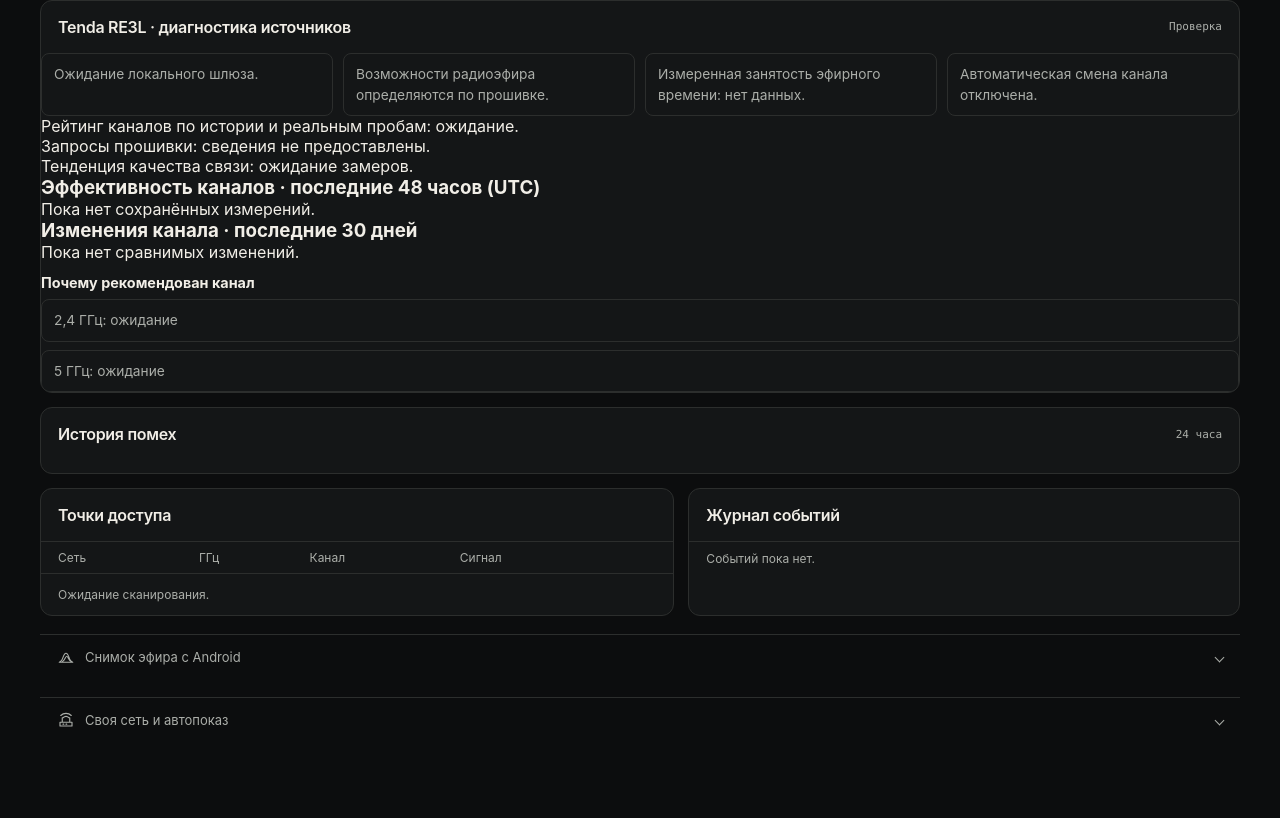
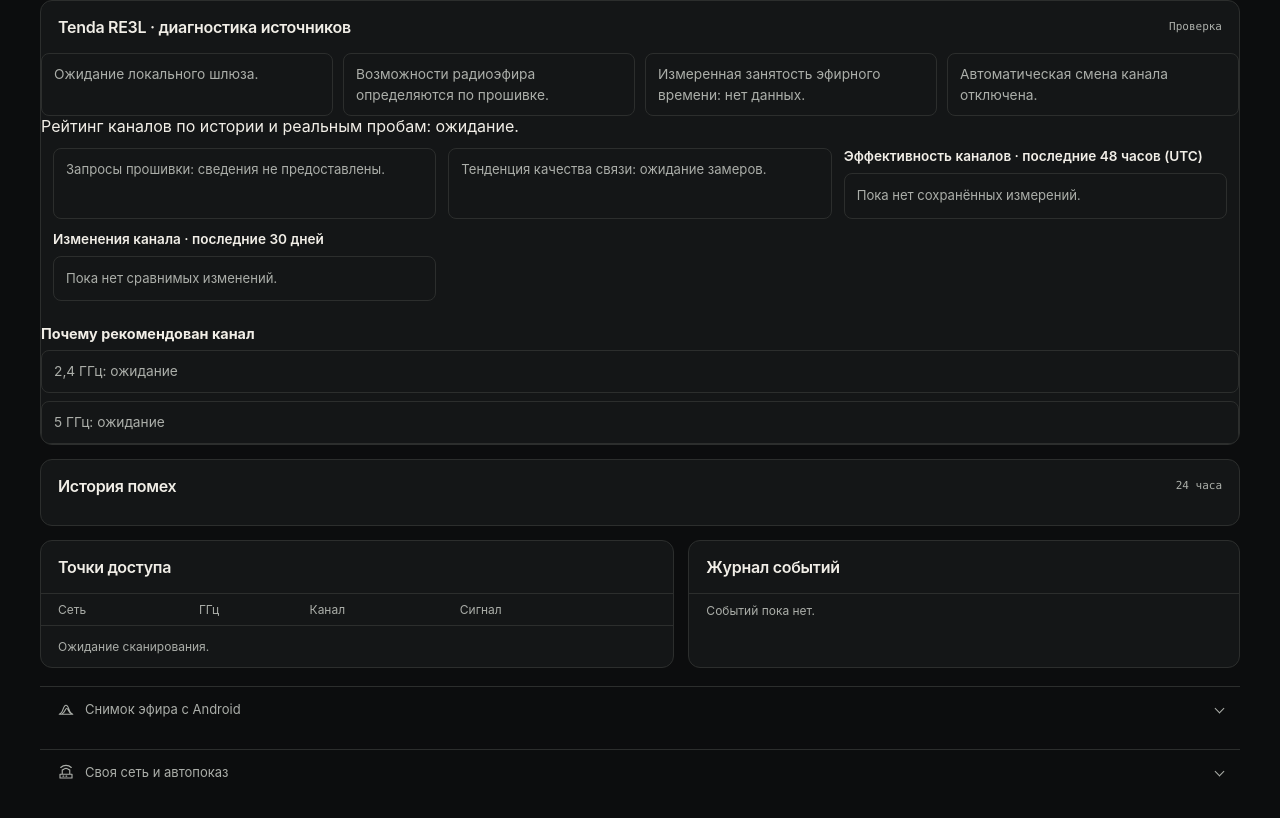
Before and after one commit to Aspksa/-Wi-Fi, a plain HTML site: page web/index.html in a window 1280 px wide. Shown: the part 990-1808 px from the top of the page. Before the commit the page ends 1768 px from the top, so only its background shows below. Drawn offline with Linux system fonts and the light colour scheme; no server answers.

Commit message:
Wi-Fi v2.1: тренды, история каналов, диагностика API и восстановление сканирования

```diff
--- a/web/app.css
+++ b/web/app.css
@@ -165,3 +165,10 @@ tr.stale { color: var(--dim); }
 .router-insight-grid p,.router-evidence p{margin:0;padding:10px 12px;color:var(--muted,#a7afa5);font-size:.86rem;line-height:1.5;border:1px solid var(--line,#34392e);border-radius:8px;overflow-wrap:anywhere}
 .router-evidence{margin-top:12px;display:grid;gap:8px}
 .router-evidence strong{font-size:.9rem}
+
+.router-v21{padding:12px;display:grid;gap:12px;grid-template-columns:repeat(auto-fit,minmax(min(100%,300px),1fr))}
+.router-v21 > p{margin:0;line-height:1.55}
+.router-v21 > div{min-width:0}
+.router-v21 h3{font-size:.85rem;font-weight:600;margin:0 0 9px}
+.router-v21-note,.router-v21-history{border:1px solid var(--line,#34392e);border-radius:8px;padding:10px 12px;color:var(--muted,#a7afa5);font-size:.82rem}
+.router-v21-history{max-height:180px;overflow:auto;white-space:pre-line;line-height:1.8;font-variant-numeric:tabular-nums}
```
